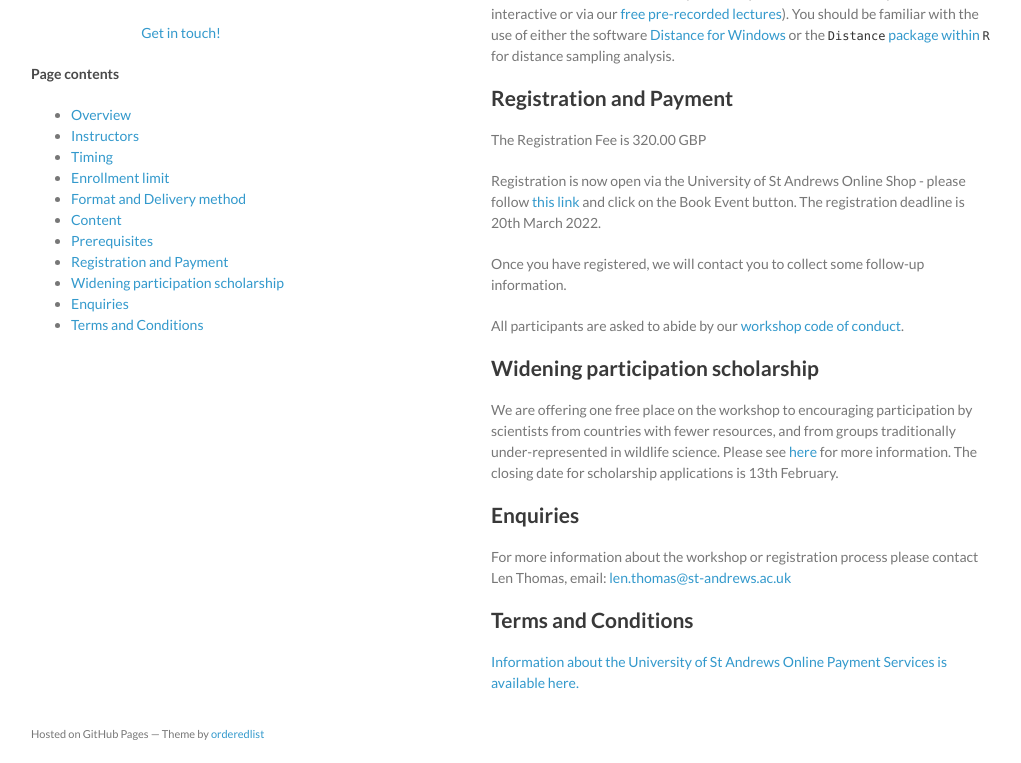
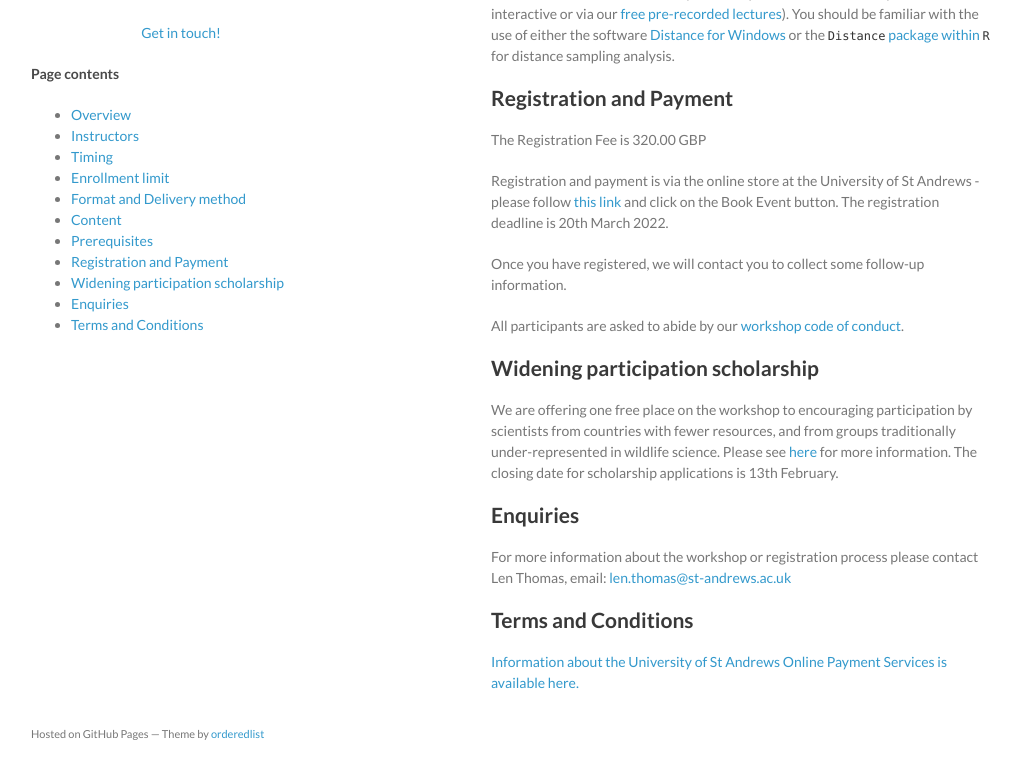
Before and after one commit to distanceworkshops/distanceworkshops.github.io, a Jekyll site: the page built from ctds-april-2023.md, in a window 1280 px wide and 900 px high, scrolled down 1932 px, cut to the strip 137-900 px from the top of the window. Shown: the whole strip, without its empty margins (129-1150 px from the left). Built offline with Jekyll 4.4.1, drawn with Linux system fonts in a browser that asks for light colours.

Commit message:
Editorial change

```diff
--- a/ctds-april-2023.md
+++ b/ctds-april-2023.md
@@ -55,7 +55,7 @@
 
 The Registration Fee is 320.00 GBP
 
-Registration is now open via the University of St Andrews Online Shop - please follow [this link](https://onlineshop.st-andrews.ac.uk/conferences-and-events/events/creem/online-workshop-analysis-of-camera-trap-data-with-distance-sampling-3rd-to-7th-april-2023) and click on the Book Event button. The registration deadline is 20th March 2022.
+Registration and payment is via the online store at the University of St Andrews - please follow [this link](https://onlineshop.st-andrews.ac.uk/conferences-and-events/events/creem/online-workshop-analysis-of-camera-trap-data-with-distance-sampling-3rd-to-7th-april-2023) and click on the Book Event button. The registration deadline is 20th March 2022.
 
 Once you have registered, we will contact you to collect some follow-up information.
 
```
